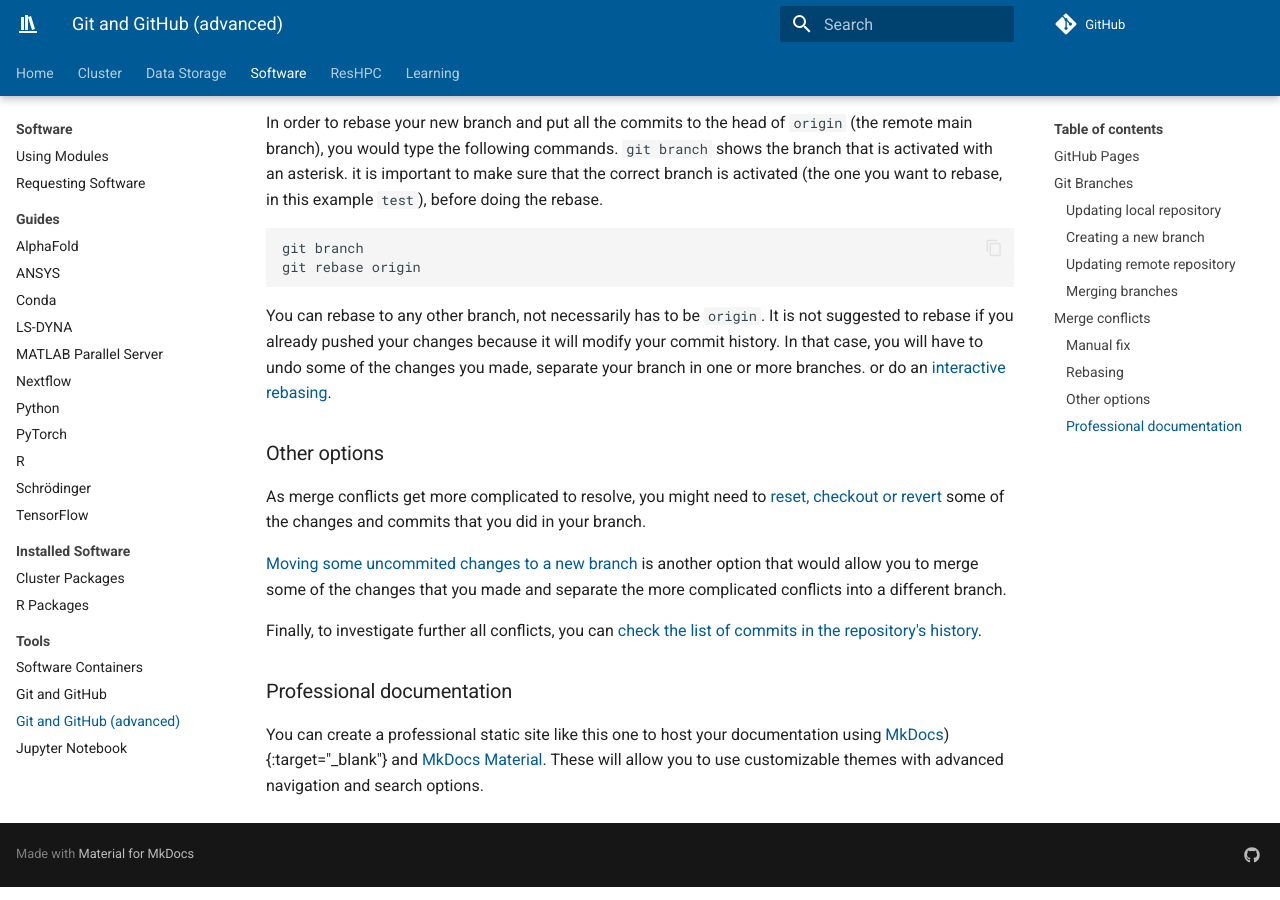
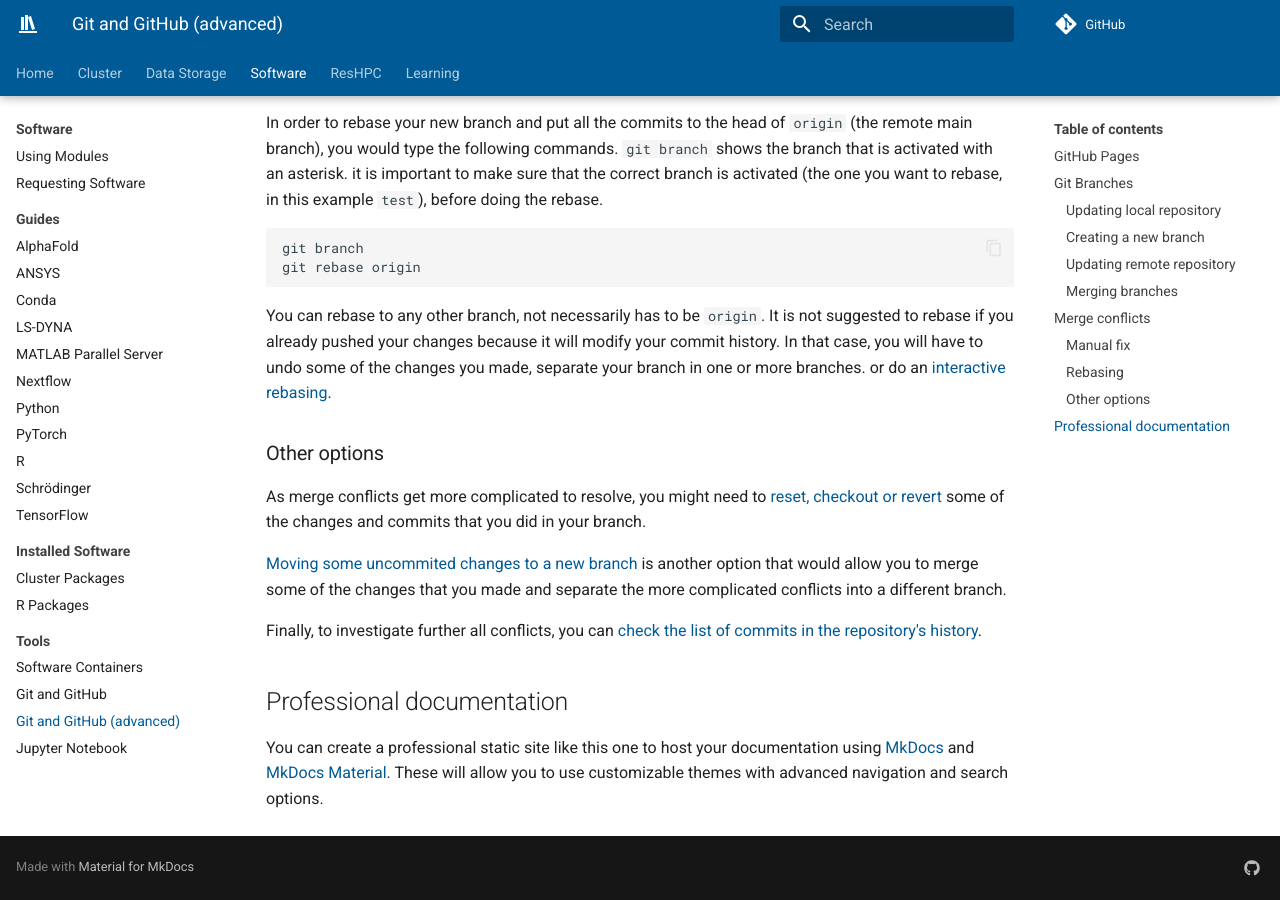
Before and after one commit to mcw-rcc/mcw-rcc.github.io, an MkDocs documentation site: the page built from docs/software/advanced_git.md, in a window 1280 px wide and 900 px high, scrolled down 6754 px. Built offline with MkDocs 1.6.1 and Material for MkDocs 9.7.7, drawn with Linux system fonts in a browser that asks for light colours; comment, search, counter and statistics services are not loaded.

Commit message:
Fixed errors
Now it renders correctly

Co-Authored-By: Matt Flister <11861003+maflister@users.noreply.github.com>

```diff
--- a/docs/software/advanced_git.md
+++ b/docs/software/advanced_git.md
@@ -182,6 +182,6 @@ As merge conflicts get more complicated to resolve, you might need to [reset, ch
 
 Finally, to investigate further all conflicts, you can [check the list of commits in the repository's history](https://www.freecodecamp.org/news/git-log-command/){:target="_blank"}.
 
-### Professional documentation
+## Professional documentation
 
-You can create a professional static site like this one to host your documentation using [MkDocs](https://www.mkdocs.org/)){:target="_blank"} and [MkDocs Material](https://squidfunk.github.io/mkdocs-material/){:target="_blank"}. These will allow you to use customizable themes with advanced navigation and search options.
+You can create a professional static site like this one to host your documentation using [MkDocs](https://www.mkdocs.org/){:target="_blank"} and [MkDocs Material](https://squidfunk.github.io/mkdocs-material/){:target="_blank"}. These will allow you to use customizable themes with advanced navigation and search options.
```
